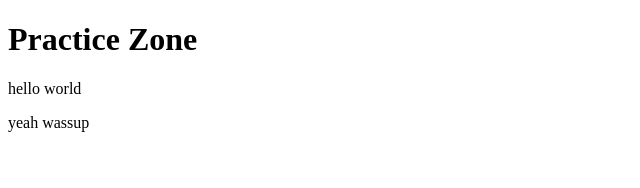
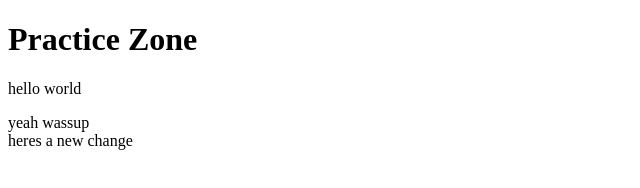
Before and after one commit to chinoguerrero/HTMLCSSPractice, a plain HTML site: page index.html in a window 1280 px wide. Shown: the whole page, without its empty margins (0-640 px from the left). Drawn offline with Linux system fonts and the light colour scheme.

Commit message:
a new change

```diff
--- a/index.html
+++ b/index.html
@@ -7,5 +7,6 @@
     <body>
         <p>hello world</p>
         <div>yeah wassup</div>
+        <div>heres a new change</div>
     </body>
 </html>
```
